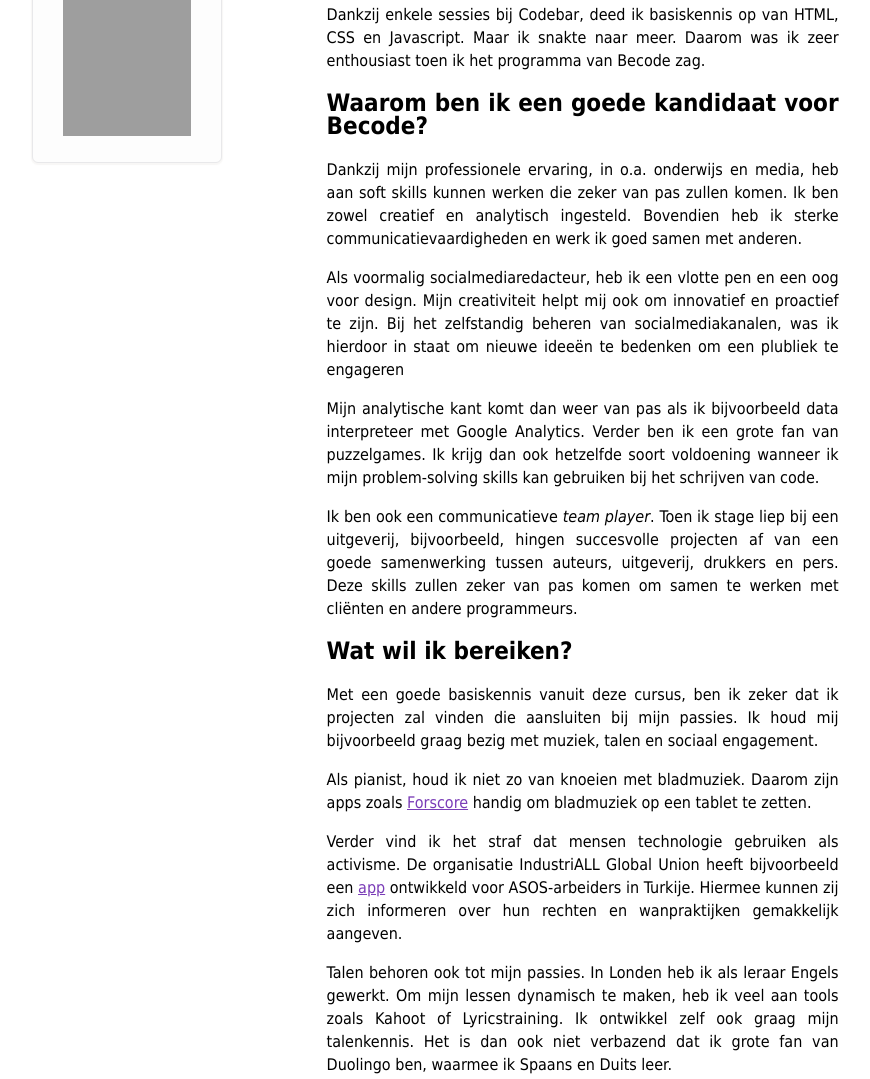
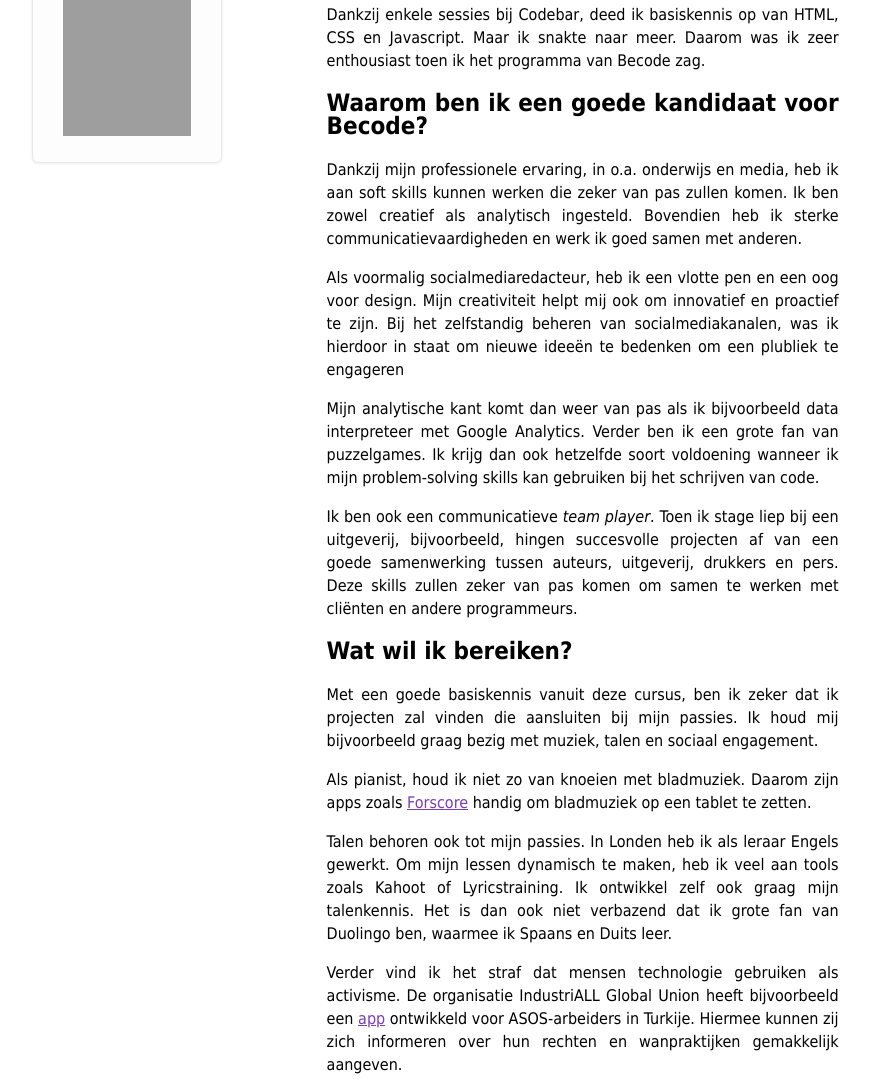
Before and after one commit to tallyvanv/talisa, a plain HTML site: page index.html in a window 1280 px wide. Shown: the part 298-1377 px from the top of the page, without its empty margins (28-898 px from the left). Drawn offline with Linux system fonts and the light colour scheme; grey boxes are pictures that could not be loaded.

Commit message:
Update index.html

```diff
--- a/index.html
+++ b/index.html
@@ -26,7 +26,7 @@
  <p>Dankzij enkele sessies bij Codebar, deed ik basiskennis op van HTML, CSS en Javascript. Maar ik snakte naar meer. Daarom was ik zeer enthousiast toen ik het programma van Becode zag.</p>
 <h2>Waarom ben ik een goede kandidaat voor Becode?</h2>
 
-<p>Dankzij mijn professionele ervaring, in o.a. onderwijs en media, heb aan soft skills kunnen werken die zeker van pas zullen komen. Ik ben zowel creatief en analytisch ingesteld. Bovendien heb ik sterke communicatievaardigheden en werk ik goed samen met anderen.</p>
+<p>Dankzij mijn professionele ervaring, in o.a. onderwijs en media, heb ik aan soft skills kunnen werken die zeker van pas zullen komen. Ik ben zowel creatief als analytisch ingesteld. Bovendien heb ik sterke communicatievaardigheden en werk ik goed samen met anderen.</p>
 <p>Als voormalig socialmediaredacteur, heb ik een vlotte pen en een oog voor design. Mijn creativiteit helpt mij ook om innovatief en proactief te zijn. Bij het zelfstandig beheren van socialmediakanalen, was ik hierdoor in staat om nieuwe ideeën te bedenken om een plubliek te engageren</p>
 
 <p>Mijn analytische kant komt dan weer van pas als ik bijvoorbeeld data interpreteer met Google Analytics. Verder ben ik een grote fan van puzzelgames. Ik krijg dan ook hetzelfde soort voldoening wanneer ik mijn problem-solving skills kan gebruiken bij het schrijven van code.</p>
@@ -39,9 +39,9 @@
 
 <p>Als pianist, houd ik niet zo van knoeien met bladmuziek. Daarom zijn apps zoals <a href=“https://forscore.co/“>Forscore</a> handig om bladmuziek op een tablet te zetten.</p>
 
+<p>Talen behoren ook tot mijn passies. In Londen heb ik als leraar Engels gewerkt. Om mijn lessen dynamisch te maken, heb ik veel aan tools zoals Kahoot of Lyricstraining. Ik ontwikkel zelf ook graag mijn talenkennis. Het is dan ook niet verbazend dat ik grote fan van Duolingo ben, waarmee ik Spaans en Duits leer.</p>
+
 <p>Verder vind ik het straf dat mensen technologie gebruiken als activisme. De organisatie IndustriALL Global Union heeft bijvoorbeeld een <a href=“https://play.google.com/store/apps/details?id=io.asos.com&hl=en”>app</a> ontwikkeld voor ASOS-arbeiders in Turkije. Hiermee kunnen zij zich informeren over hun rechten en wanpraktijken gemakkelijk aangeven.</p>
-
-<p>Talen behoren ook tot mijn passies. In Londen heb ik als leraar Engels gewerkt. Om mijn lessen dynamisch te maken, heb ik veel aan tools zoals Kahoot of Lyricstraining. Ik ontwikkel zelf ook graag mijn talenkennis. Het is dan ook niet verbazend dat ik grote fan van Duolingo ben, waarmee ik Spaans en Duits leer.</p>
 
 <p>Ik hoop dat ik ooit, op gelijkaardige manier, iemands leven kan verrijken of vergemakkelijken.</p>
 
```
